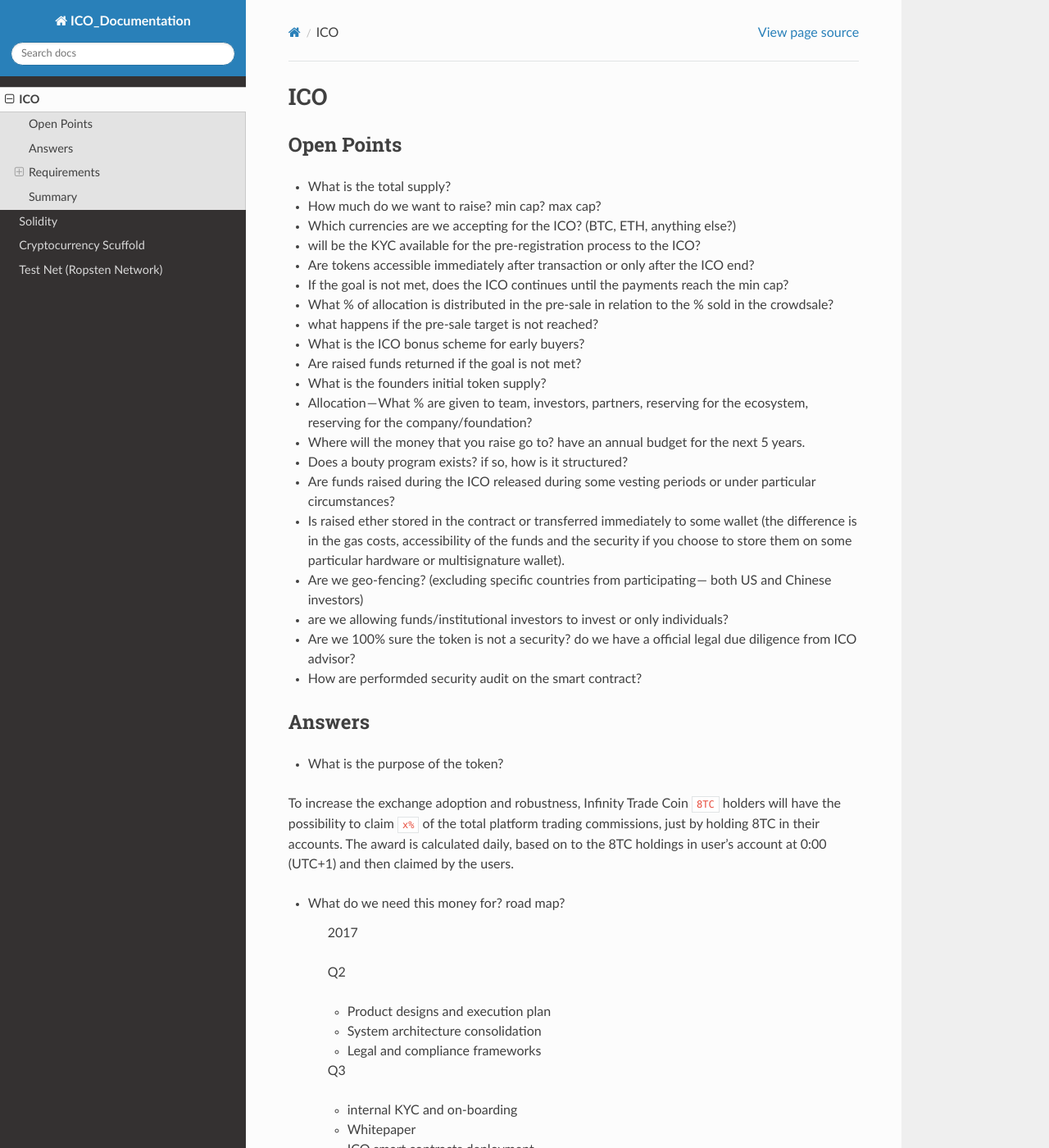
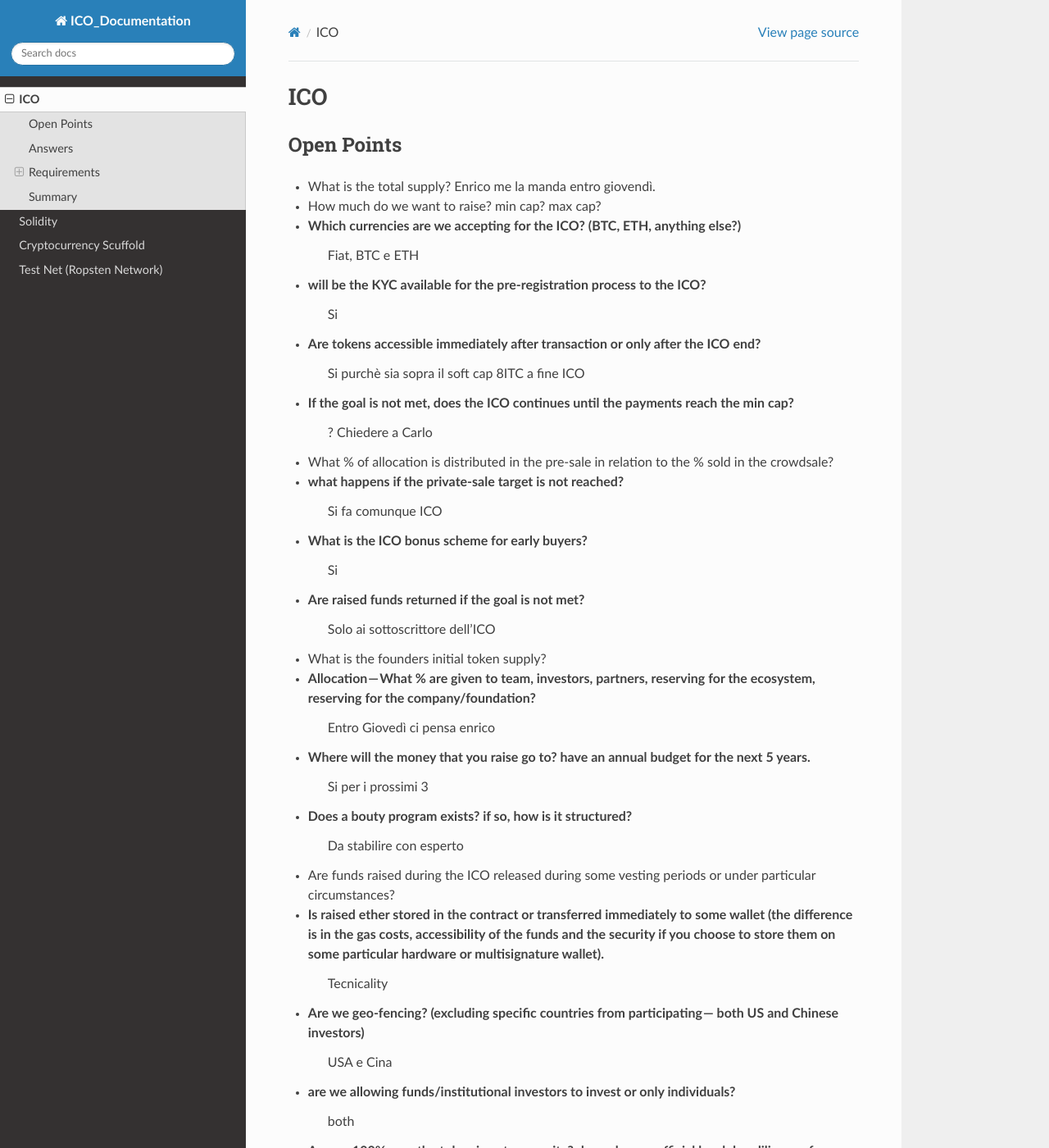
Before and after one commit to jepro/ICO_Documentation, a Sphinx documentation site: the page built from docs/source/ICO.rst, in a window 1280 px wide and 1400 px high. Shown: the whole window at 82% size. Built offline with Sphinx 7.4.7 and the Read the Docs theme 2.0.0, drawn with Linux system fonts in a browser that asks for light colours; formulas are drawn with MathJax 3; some of the changed text lies outside the part shown.

Commit message:
Update ICO.rst

```diff
--- a/docs/source/ICO.rst
+++ b/docs/source/ICO.rst
@@ -8,28 +8,43 @@ Open Points
 
 
 
-* What is the total supply?
+* What is the total supply? Enrico me la manda entro giovendì.
 * How much do we want to raise? min cap? max cap?
 
 * Which currencies are we accepting for the ICO? (BTC, ETH, anything else?)
+	Fiat, BTC e ETH
 * will be the KYC available for the pre-registration process to the ICO?
+	Si
 * Are tokens accessible immediately after transaction or only after the ICO end?
+	Si purchè sia sopra il soft cap
+	8ITC a fine ICO
 * If the goal is not met, does the ICO continues until the payments reach the min cap?
+	? Chiedere a Carlo
 * What % of allocation is distributed in the pre-sale in relation to the % sold in the crowdsale?
-* what happens if the pre-sale target is not reached?
+* what happens if the private-sale target is not reached?
+	Si fa comunque ICO
 * What is the ICO bonus scheme for early buyers?
+	Si
 * Are raised funds returned if the goal is not met?
+        Solo ai sottoscrittore dell'ICO
 * What is the founders initial token supply?
 * Allocation — What % are given to team, investors, partners, reserving for the ecosystem, reserving for the company/foundation?
+	Entro Giovedì ci pensa enrico
 * Where will the money that you raise go to? have an annual budget for the next 5 years.
+	Si per i prossimi 3
 * Does a bouty program exists? if so, how is it structured?
+	Da stabilire con esperto
 * Are funds raised during the ICO released during some vesting periods or under particular circumstances?
 * Is raised ether stored in the contract or transferred immediately to some wallet (the difference is in the gas costs, accessibility of the funds and the security if you choose to store them on some particular hardware or multisignature wallet).
+     Tecnicality
 * Are we geo-fencing? (excluding specific countries from participating — both US and Chinese investors)
+     USA e Cina
 * are we allowing funds/institutional investors to invest or only individuals?
+    both
 * Are we 100% sure the token is not a security? do we have a official legal due diligence from ICO advisor?
+    Lo sapremo entro settembre
 * How are performded security audit on the smart contract?
-
+    Ramilli
 
 
 
```
